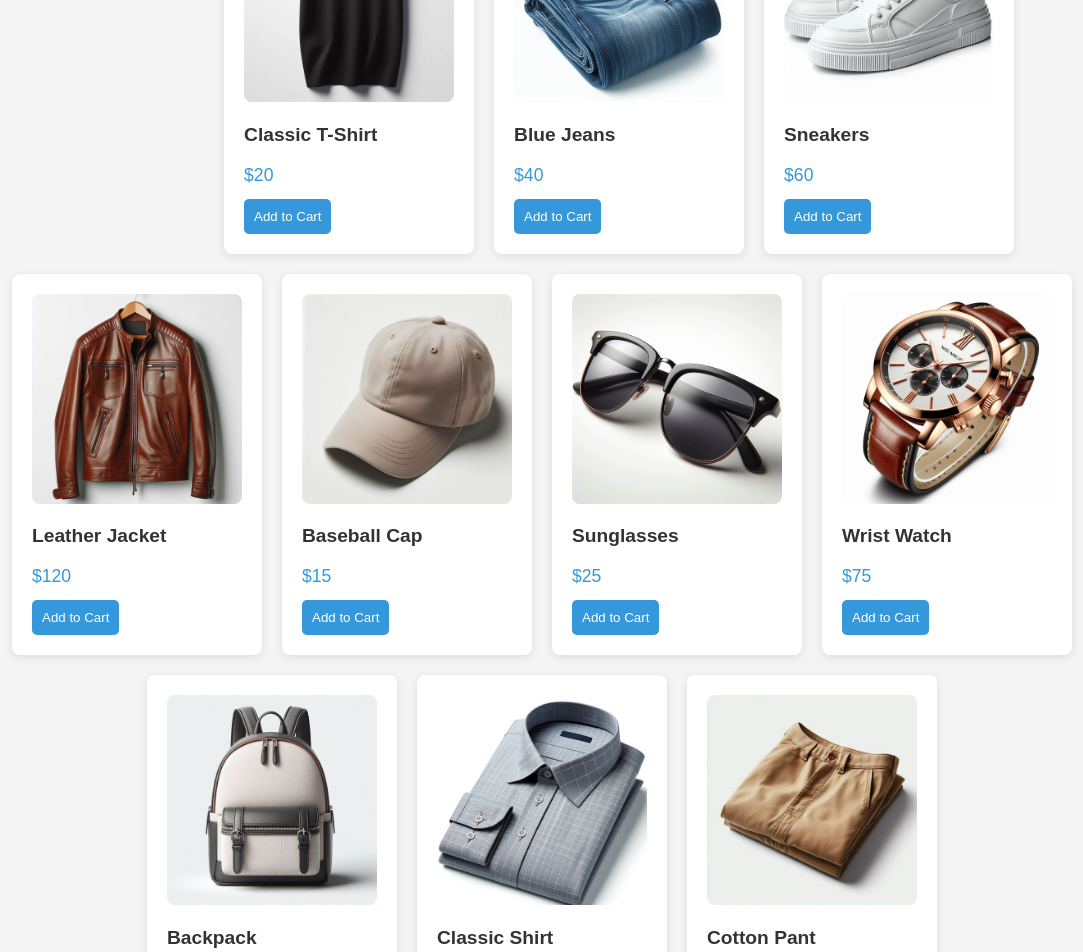
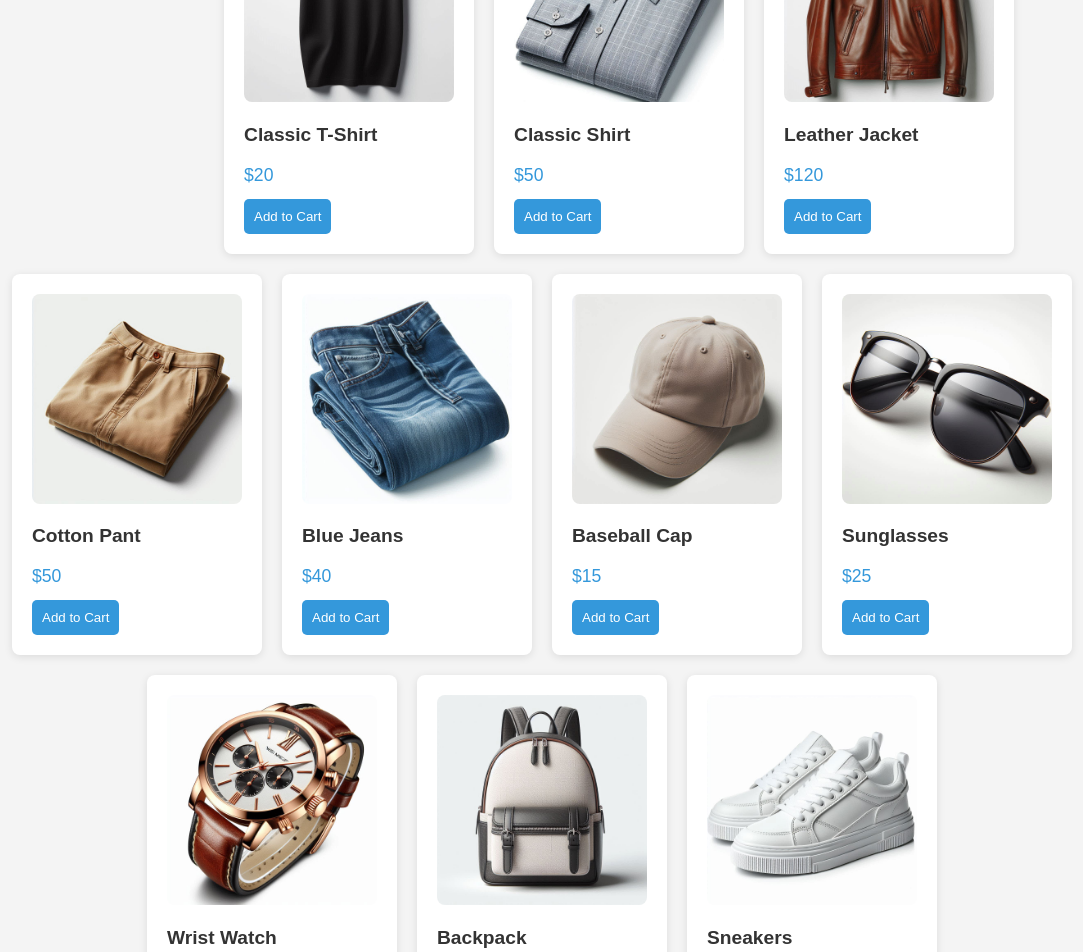
Before and after one commit to gnanajothika/quickmart, a React (Create React App) app: page / in a window 1280 px wide. Shown: the part 300-1252 px from the top of the page, without its empty margins (98-1181 px from the left). Built offline with nearby package versions, Linux system fonts and the light colour scheme.

Commit message:
reordered the products based on the categories

```diff
--- a/src/data.js
+++ b/src/data.js
@@ -1,12 +1,12 @@
 export const products = [
   { id: 1, name: "Classic T-Shirt", price: 20, img: "tshirt.jpg" },
-  { id: 2, name: "Blue Jeans", price: 40, img: "jeans.jpg" },
-  { id: 3, name: "Sneakers", price: 60, img: "sneakers.jpg" },
-  { id: 4, name: "Leather Jacket", price: 120, img: "jacket.jpg" },
-  { id: 5, name: "Baseball Cap", price: 15, img: "cap.jpg" },
-  { id: 6, name: "Sunglasses", price: 25, img: "sunglasses.jpg" },
-  { id: 7, name: "Wrist Watch", price: 75, img: "watch.jpg" },
-  { id: 8, name: "Backpack", price: 50, img: "backpack.jpg" },
-  { id: 9, name: "Classic Shirt", price: 50, img: "shirt.jpg" },
-  { id: 10, name: "Cotton Pant", price: 50, img: "pant.jpg" },
+  { id: 2, name: "Classic Shirt", price: 50, img: "shirt.jpg" },
+  { id: 3, name: "Leather Jacket", price: 120, img: "jacket.jpg" },
+  { id: 4, name: "Cotton Pant", price: 50, img: "pant.jpg" },
+  { id: 5, name: "Blue Jeans", price: 40, img: "jeans.jpg" },
+  { id: 6, name: "Baseball Cap", price: 15, img: "cap.jpg" },
+  { id: 7, name: "Sunglasses", price: 25, img: "sunglasses.jpg" },
+  { id: 8, name: "Wrist Watch", price: 75, img: "watch.jpg" },
+  { id: 9, name: "Backpack", price: 50, img: "backpack.jpg" },
+  { id: 10, name: "Sneakers", price: 60, img: "sneakers.jpg" },
 ];
```
